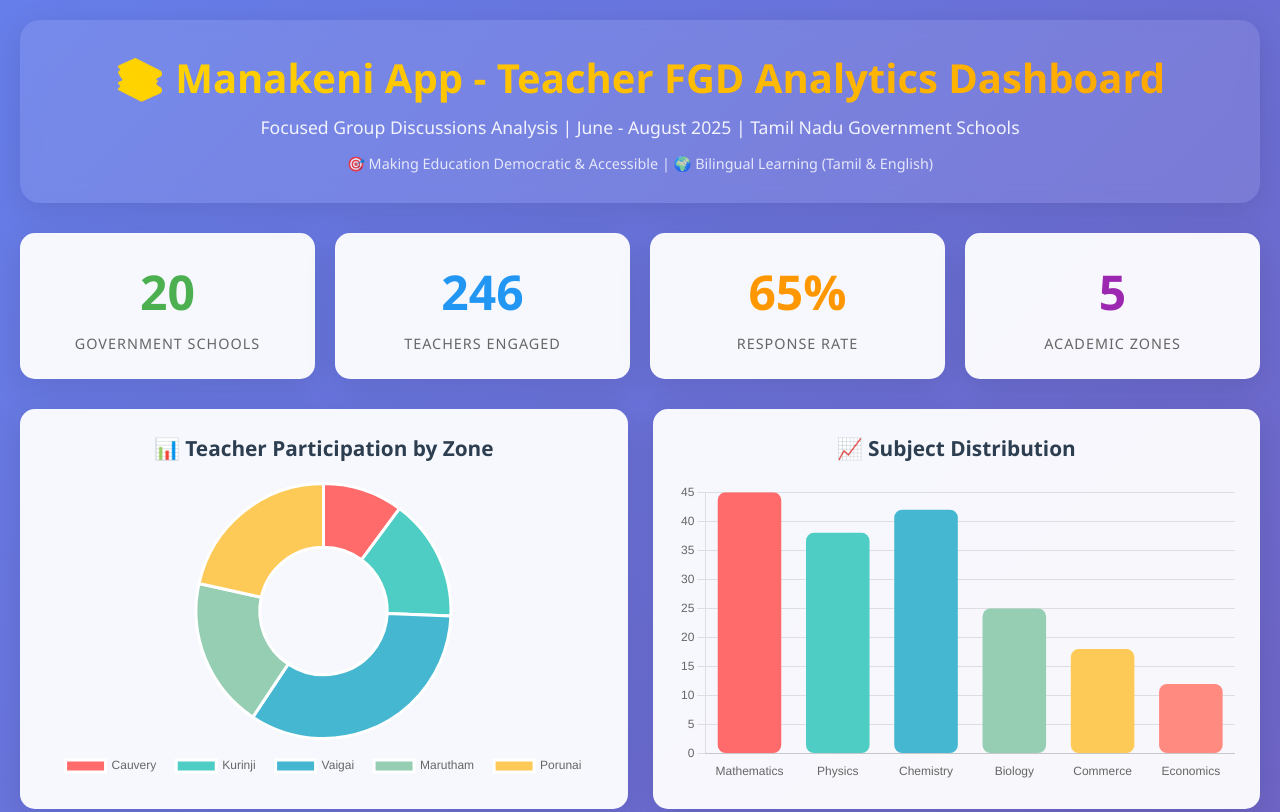
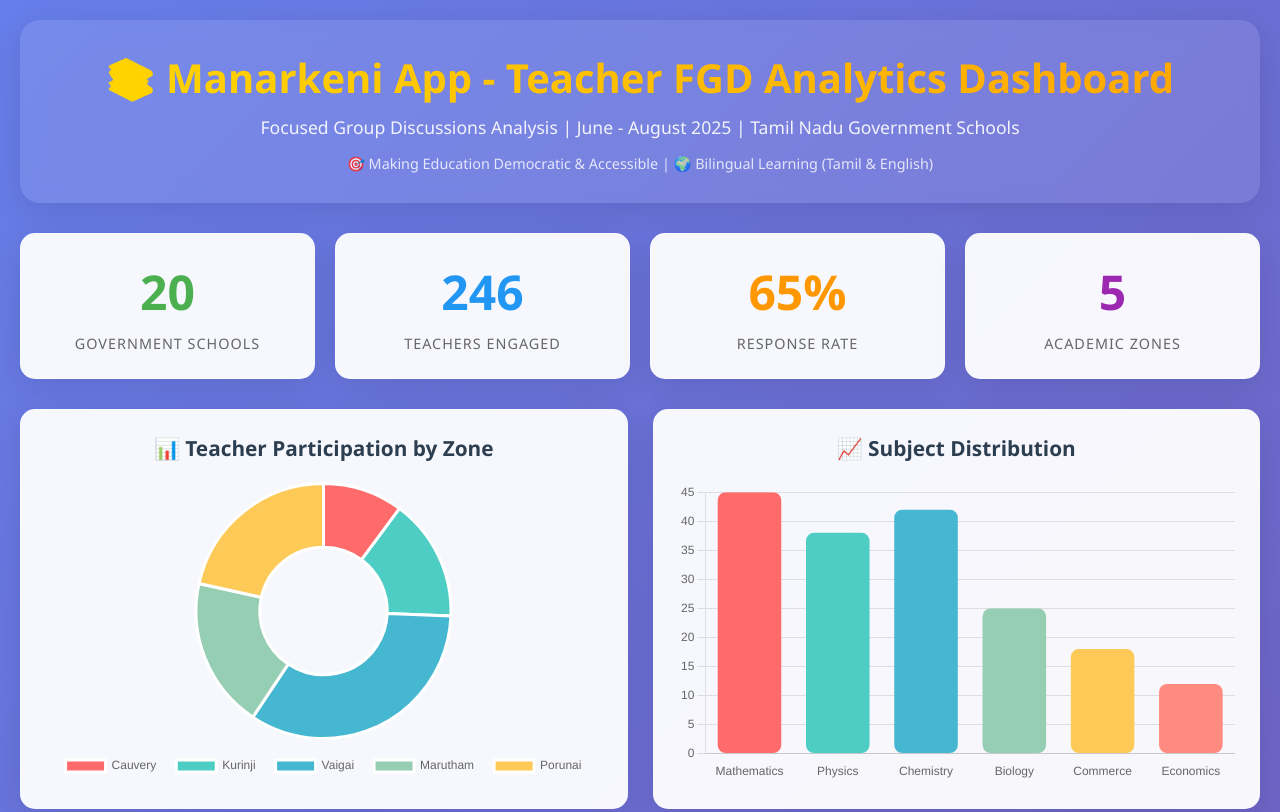
Before and after one commit to kavyas-beep/Manakeni-App---Teacher-FGD-Analytics-Dashboard, a plain HTML site: page index.html in a window 1280 px wide. Shown: the top 812 px of the page. Drawn offline with nearby package versions, Linux system fonts and the light colour scheme.

Commit message:
Update index.html

```diff
--- a/index.html
+++ b/index.html
@@ -279,7 +279,7 @@
     <div class="container">
         <!-- Header -->
         <div class="header">
-            <h1>📚 Manakeni App - Teacher FGD Analytics Dashboard</h1>
+            <h1>📚 Manarkeni App - Teacher FGD Analytics Dashboard</h1>
             <p>Focused Group Discussions Analysis | June - August 2025 | Tamil Nadu Government Schools</p>
             <div style="margin-top: 15px; font-size: 0.9rem; opacity: 0.8;">
                 🎯 Making Education Democratic & Accessible | 🌍 Bilingual Learning (Tamil & English)
```
